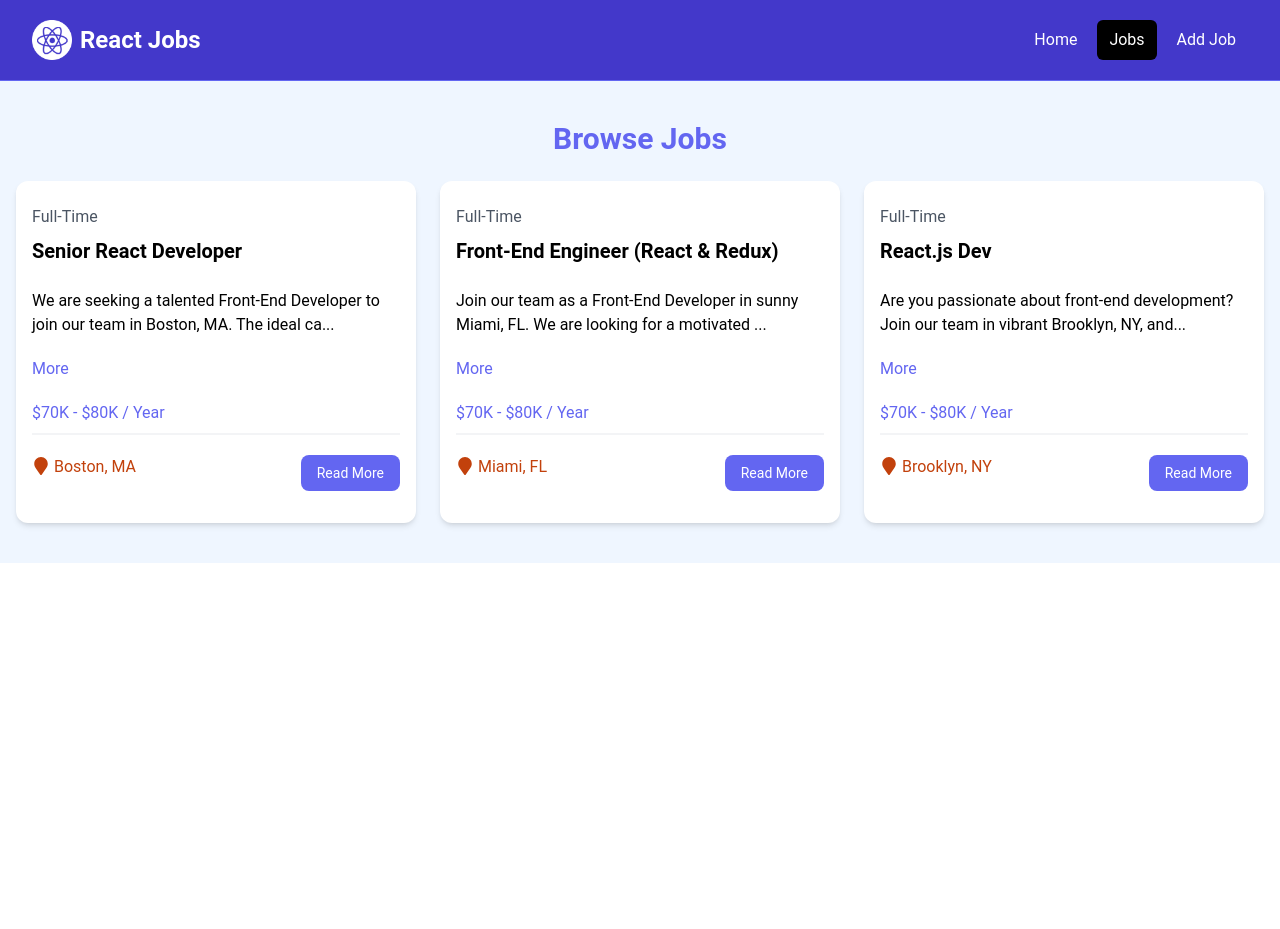
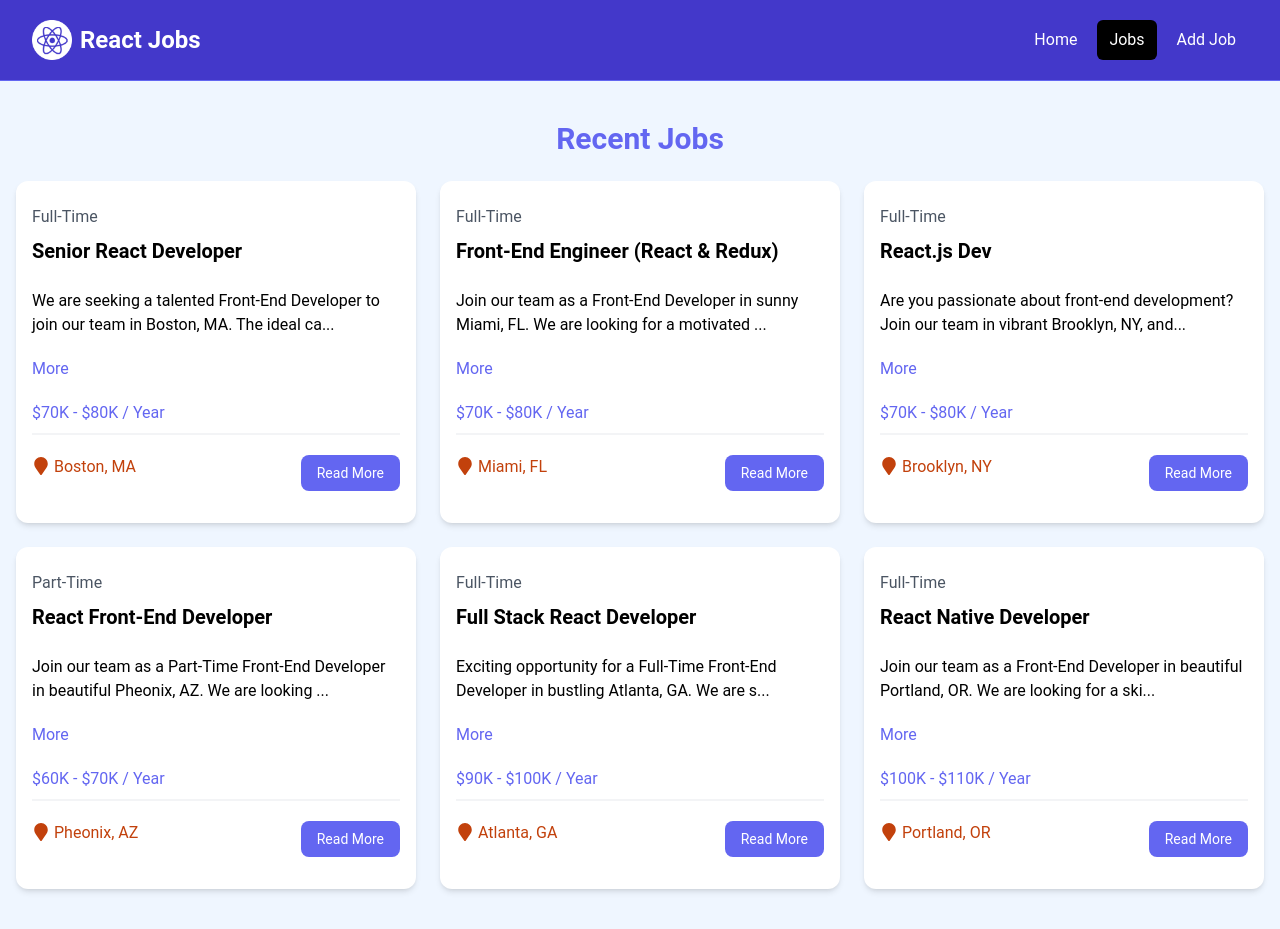
Before and after one commit to Robiul92/react-job-project, a React (Vite) app: page /jobs in a window 1280 px wide. Before the commit the page ends 800 px from the top, so only its background shows below. Built offline with nearby package versions, Linux system fonts and the light colour scheme.

Commit message:
Job listing page  updated

```diff
--- a/src/components/JobListings.jsx
+++ b/src/components/JobListings.jsx
@@ -2,18 +2,18 @@
 import Jobs from '../jobs.json'
 import JobListing from './JobListing';
 
-const JobListings = () => {
-   const recentListing = Jobs.slice(0,3);
+const JobListings = ({isHome = false}) => {
+   const allJobListing = isHome ? Jobs.slice(0,3) : Jobs;
   return (
     <section className="bg-blue-50 px-4 py-10">
       <div className="container-xl lg:container m-auto">
         <h2 className="text-3xl font-bold text-indigo-500 mb-6 text-center">
-          Browse Jobs
+         {isHome ? 'Browse Jobs' : 'Recent Jobs'}
         </h2>
         <div className="grid grid-cols-1 md:grid-cols-3 gap-6">
 
           {
-            recentListing.map((job) => (
+            allJobListing.map((job) => (
 
                 <JobListing key = {job.id} job = {job} />
             )
--- a/src/pages/HomePage.jsx
+++ b/src/pages/HomePage.jsx
@@ -9,7 +9,7 @@
     <>
     <Hero/>
     <HomeCards/>
-    <JobListings/>
+    <JobListings isHome = {true}/>
     <ViewAllJobs/>
     </>
   )
--- a/src/pages/JobPages.jsx
+++ b/src/pages/JobPages.jsx
@@ -1,4 +1,3 @@
-
 import JobListings from '../components/JobListings'
 
 const JobPages = () => {
```
